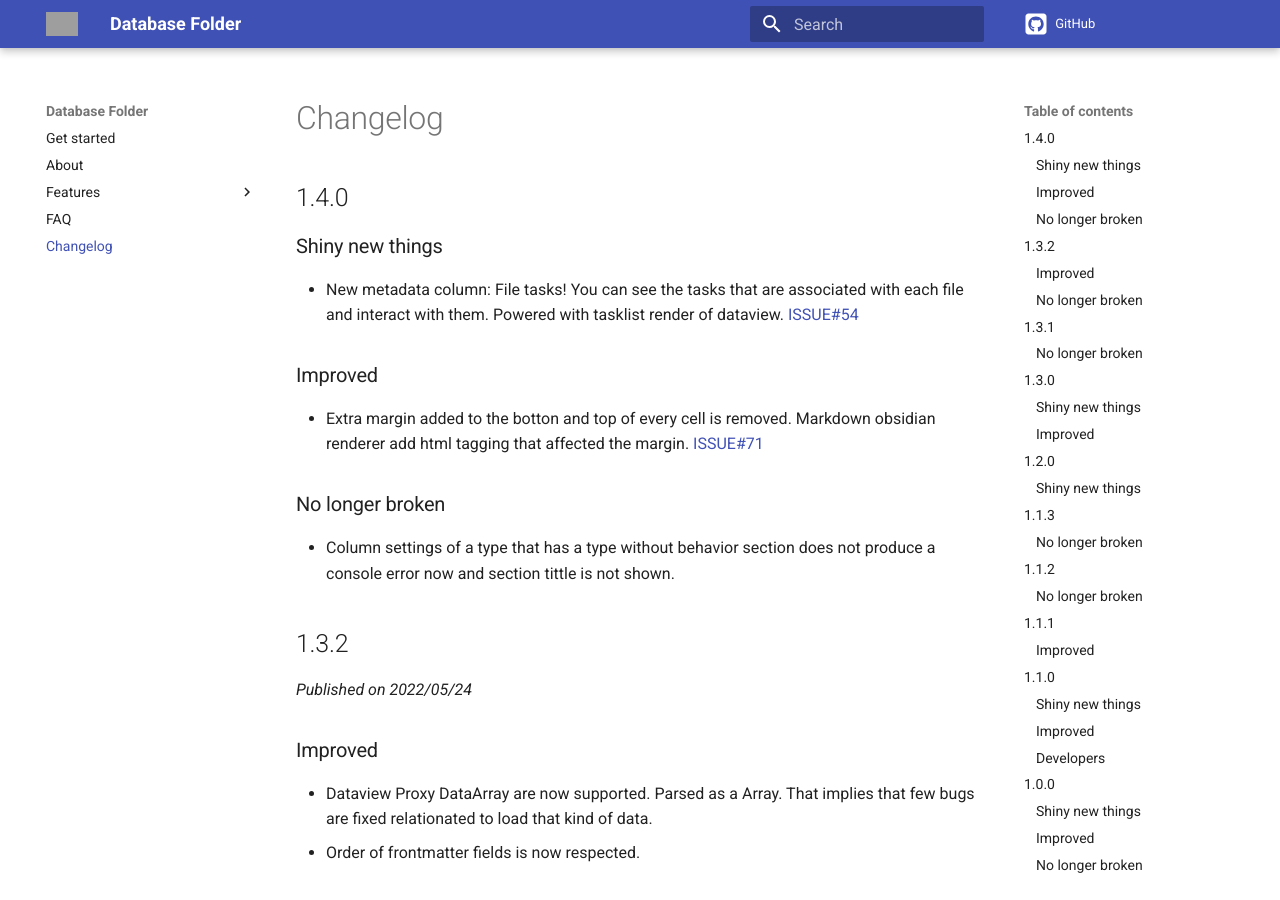
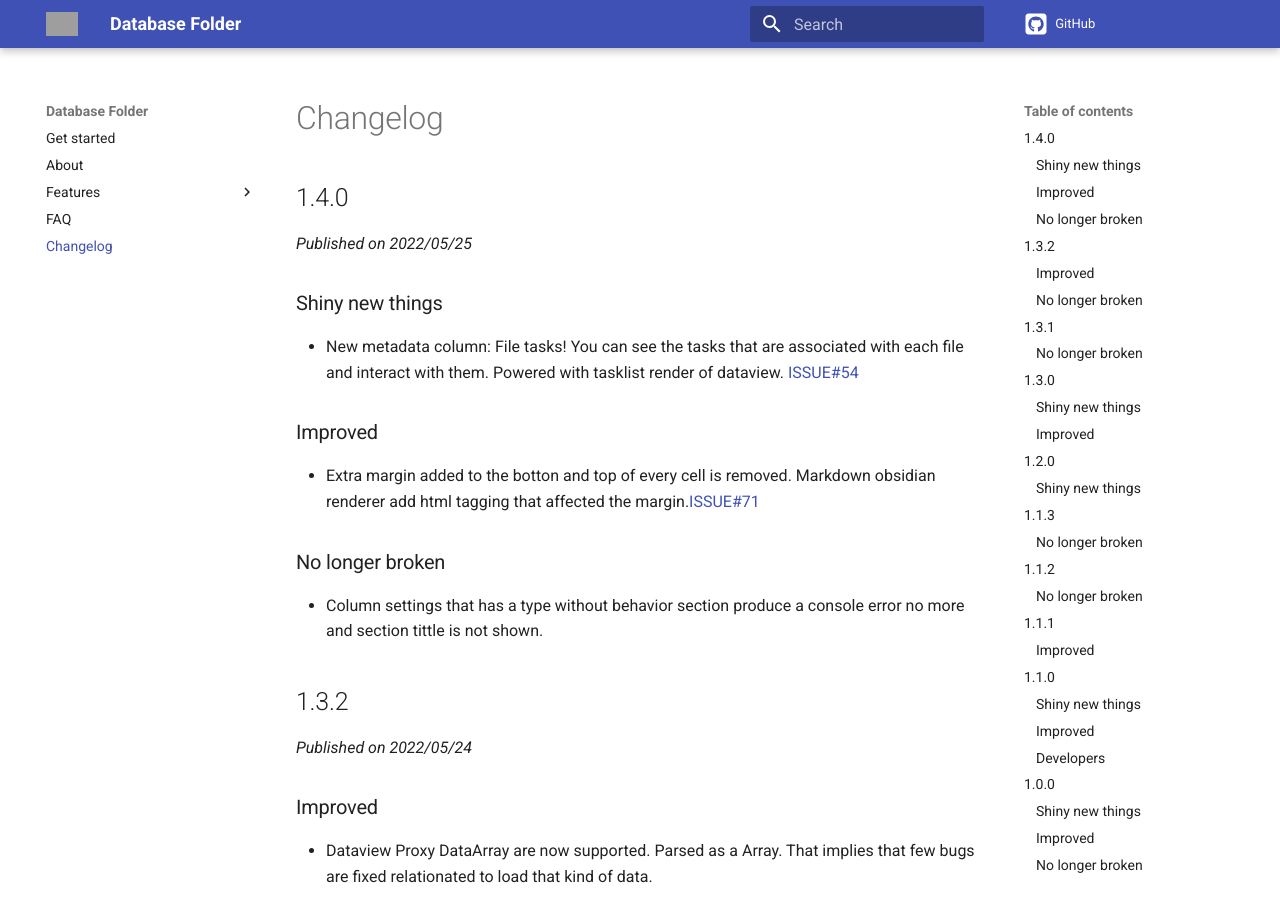
Before and after one commit to RafaelGB/obsidian-db-folder, an MkDocs documentation site: the page built from docs/docs/changelog.md, in a window 1280 px wide and 900 px high. Built offline with MkDocs 1.6.1 and Material for MkDocs 9.7.7, drawn with Linux system fonts in a browser that asks for light colours; comment, search, counter and statistics services are not loaded; grey boxes are pictures that could not be loaded.

Commit message:
preparing version

```diff
--- a/docs/docs/changelog.md
+++ b/docs/docs/changelog.md
@@ -1,12 +1,13 @@
 ## 1.4.0
+*Published on 2022/05/25*
 ### Shiny new things
 - New metadata column: File tasks! You can see the tasks that are associated with each file and interact with them. Powered with tasklist render of dataview. [ISSUE#54](https://github.com/RafaelGB/obsidian-db-folder/issues/54)
 
 ### Improved
-- Extra margin added to the botton and top of every cell is removed. Markdown obsidian renderer add html tagging that affected the margin. [ISSUE#71](https://github.com/RafaelGB/obsidian-db-folder/issues/71)
+- Extra margin added to the botton and top of every cell is removed. Markdown obsidian renderer add html tagging that affected the margin.[ISSUE#71](https://github.com/RafaelGB/obsidian-db-folder/issues/71)
 
 ### No longer broken
-- Column settings of a type that has a type without behavior section does not produce a console error now and section tittle is not shown.
+- Column settings that has a type without behavior section produce a console error no more and section tittle is not shown.
 ## 1.3.2
 *Published on 2022/05/24*
 ### Improved
--- a/package.json
+++ b/package.json
@@ -1,6 +1,6 @@
 {
 	"name": "obsidian-dbfolder",
-	"version": "1.3.2",
+	"version": "1.4.0",
 	"description": "This is a sample plugin for Obsidian (https://obsidian.md)",
 	"main": "main.js",
 	"scripts": {
```
Also changed, not shown: manifest.json.
